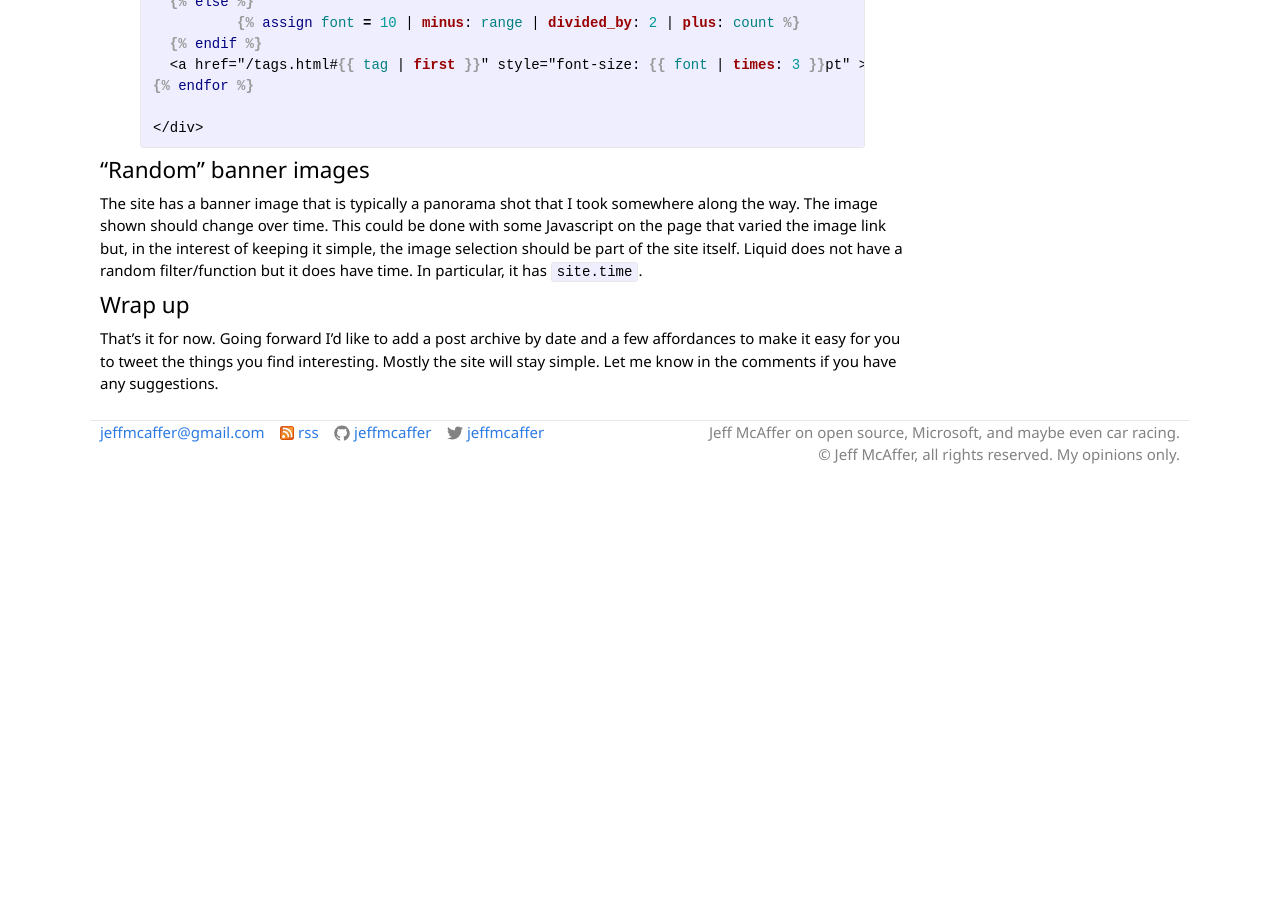
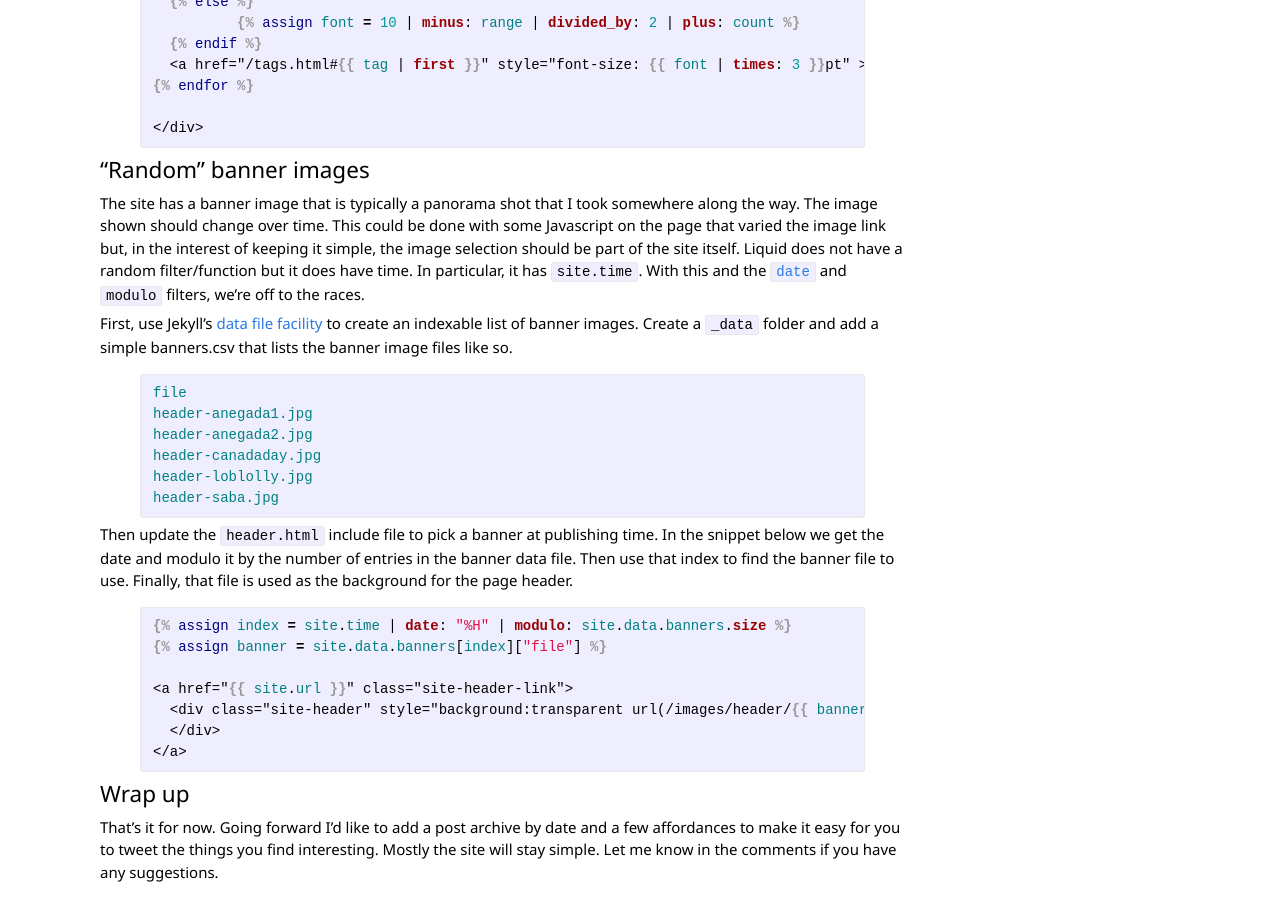
Before and after one commit to jeffmcaffer/jeffmcaffer.github.io, a Jekyll site: the page built from _posts/2015-11-23-Moving-to-Jekyll.markdown, in a window 1280 px wide and 900 px high, scrolled down 2616 px. Built offline with Jekyll 4.4.1, drawn with Linux system fonts in a browser that asks for light colours; comment, search, counter and statistics services are not loaded; before the commit the page ends 3092 px from its top, so only the background shows below that.

Commit message:
narrow down publishing problem 2

```diff
--- a/_posts/2015-11-23-Moving-to-Jekyll.markdown
+++ b/_posts/2015-11-23-Moving-to-Jekyll.markdown
@@ -89,7 +89,32 @@
 {% endhighlight %}
 
 # "Random" banner images
-The site has a banner image that is typically a panorama shot that I took somewhere along the way. The image shown should change over time.  This could be done with some Javascript on the page that varied the image link but, in the interest of keeping it simple, the image selection should be part of the site itself.  Liquid does not have a random filter/function but it does have time.  In particular, it has `site.time`.
+The site has a banner image that is typically a panorama shot that I took somewhere along the way. The image shown should change over time.  This could be done with some Javascript on the page that varied the image link but, in the interest of keeping it simple, the image selection should be part of the site itself.  Liquid does not have a random filter/function but it does have time.  In particular, it has `site.time`.  With this and the [`date`](https://docs.shopify.com/themes/liquid-documentation/filters/additional-filters#date) and `modulo` filters, we're off to the races.
+
+First, use Jekyll's [data file facility](http://jekyllrb.com/docs/datafiles/) to create an indexable list of banner images.  Create a `_data` folder and add a simple banners.csv that lists the banner image files like so.
+
+{% highlight ini %}
+file
+header-anegada1.jpg
+header-anegada2.jpg
+header-canadaday.jpg
+header-loblolly.jpg
+header-saba.jpg
+{% endhighlight %}
+
+Then update the `header.html` include file to pick a banner at publishing time.  In the snippet below we get the date and modulo it by the number of entries in the banner data file.  Then use that index to find the banner file to use.  Finally, that file is used as the background for the page header.
+
+{% highlight liquid %}
+{% raw %}
+{% assign index = site.time | date: "%H" | modulo: site.data.banners.size %}
+{% assign banner = site.data.banners[index]["file"] %}
+
+<a href="{{ site.url }}" class="site-header-link">
+  <div class="site-header" style="background:transparent url(/images/header/{{ banner }}) no-repeat center bottom; ">
+  </div>
+</a>
+{% endraw %}
+{% endhighlight %}
 
 # Wrap up
 That's it for now. Going forward I'd like to add a post archive by date and a few affordances to make it easy for you to tweet the things you find interesting.  Mostly the site will stay simple.  Let me know in the comments if you have any suggestions.
```
